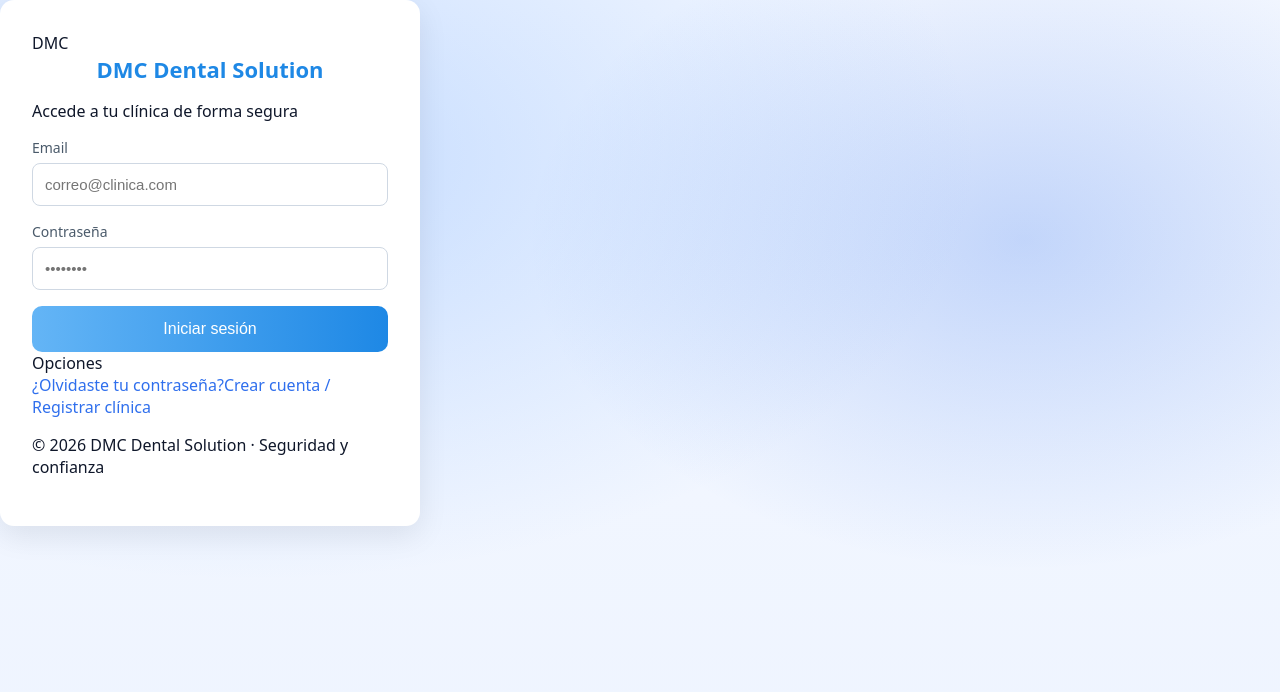
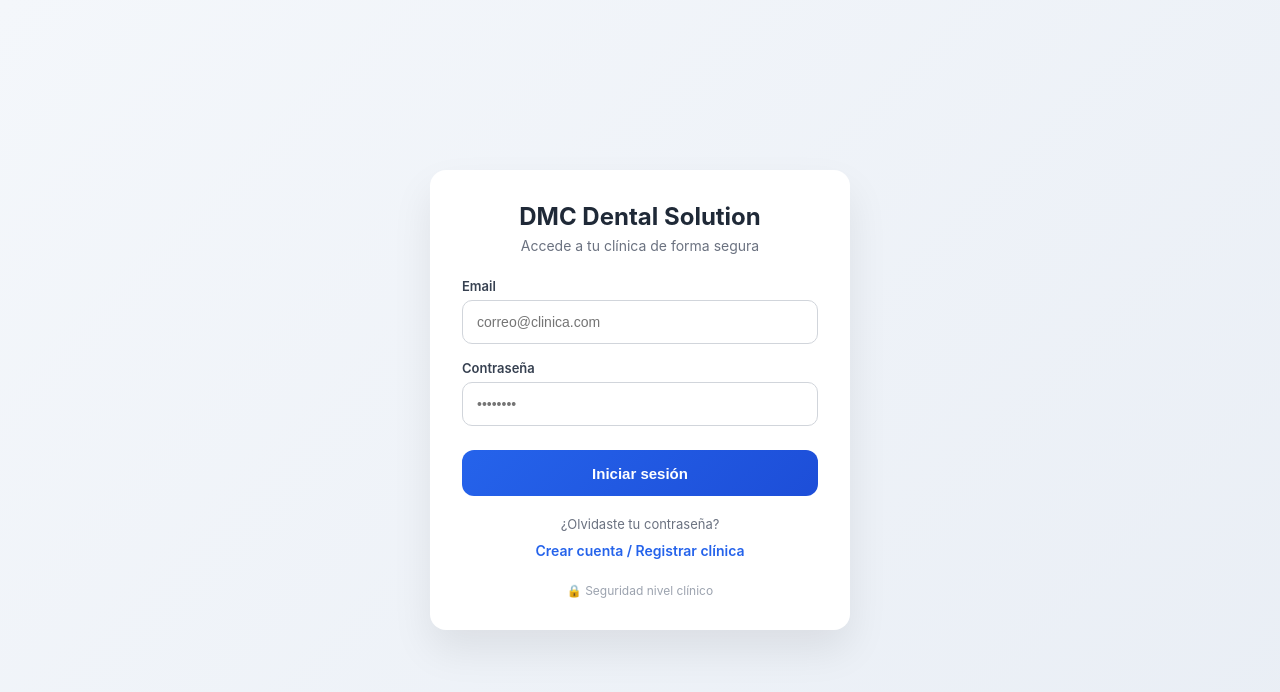
Before and after one commit to darlinenivar/dmc-dental-solution, a React (Vite) app: page /login in a window 1280 px wide. Shown: the top 692 px of the page. Built offline with nearby package versions, Linux system fonts and the light colour scheme.

Commit message:
Premium login UI + pro links

```diff
--- a/src/pages/Login.jsx
+++ b/src/pages/Login.jsx
@@ -17,7 +17,7 @@ export default function Login() {
     setLoading(true);
 
     try {
-      const { data, error } = await supabase.auth.signInWithPassword({
+      const { error } = await supabase.auth.signInWithPassword({
         email,
         password,
       });
@@ -27,88 +27,65 @@ export default function Login() {
         return;
       }
 
-      // ✅ Si logea bien, redirige
-      // Ajusta esta ruta si tu app usa otra (ej: "/dashboard" o "/")
-      if (data?.session) {
-        navigate("/dashboard");
-      } else {
-        // fallback por si Supabase tarda en devolver session
-        navigate("/dashboard");
-      }
+      navigate("/dashboard");
     } catch (err) {
-      setError(err?.message || "Error inesperado iniciando sesión.");
+      setError("Error inesperado. Intenta nuevamente.");
     } finally {
       setLoading(false);
     }
   };
 
   return (
-    <div className="login-wrapper">
+    <div className="login-page">
       <div className="login-card">
-        <div className="login-brand">
-          <div className="login-badge">DMC</div>
-          <div>
-            <h1 className="login-title">DMC Dental Solution</h1>
-            <p className="login-subtitle">Accede a tu clínica de forma segura</p>
-          </div>
+        <div className="login-header">
+          <h1>DMC Dental Solution</h1>
+          <p>Accede a tu clínica de forma segura</p>
         </div>
 
-        <form onSubmit={handleLogin} className="login-form">
-          <div className="input-group">
+        {error && <div className="login-error">{error}</div>}
+
+        <form onSubmit={handleLogin}>
+          <div className="login-field">
             <label>Email</label>
             <input
               type="email"
               placeholder="correo@clinica.com"
               value={email}
               onChange={(e) => setEmail(e.target.value)}
-              autoComplete="email"
               required
             />
           </div>
 
-          <div className="input-group">
+          <div className="login-field">
             <label>Contraseña</label>
             <input
               type="password"
               placeholder="••••••••"
               value={password}
               onChange={(e) => setPassword(e.target.value)}
-              autoComplete="current-password"
               required
             />
           </div>
 
-          {error ? <div className="login-error">{error}</div> : null}
-
-          {/* ✅ NO tocar lógica del submit */}
-          <button type="submit" className="login-button" disabled={loading}>
-            {loading ? (
-              <span className="btn-loading">
-                <span className="spinner" /> Ingresando...
-              </span>
-            ) : (
-              "Iniciar sesión"
-            )}
+          <button className="login-button" type="submit" disabled={loading}>
+            {loading ? "Ingresando..." : "Iniciar sesión"}
           </button>
         </form>
 
-        <div className="login-divider">
-          <span>Opciones</span>
-        </div>
-
         <div className="login-links">
-          <Link to="/forgot-password" className="link-premium">
+          <Link to="/forgot-password" className="link-muted">
             ¿Olvidaste tu contraseña?
           </Link>
 
-          <Link to="/register" className="link-premium secondary">
+          <Link to="/register" className="link-primary">
             Crear cuenta / Registrar clínica
           </Link>
         </div>
 
-        <p className="login-footnote">
-          © {new Date().getFullYear()} DMC Dental Solution · Seguridad y confianza
-        </p>
+        <div className="login-footer">
+          <span>🔒 Seguridad nivel clínico</span>
+        </div>
       </div>
     </div>
   );
--- a/src/styles/login.css
+++ b/src/styles/login.css
@@ -1,90 +1,147 @@
+/* ===== LOGIN PREMIUM UI ===== */
+
 .login-page {
   min-height: 100vh;
+  background: linear-gradient(135deg, #f4f7fb, #e9eef5);
   display: flex;
   align-items: center;
   justify-content: center;
-  background: #eef3f8; /* gris azulado */
-  padding: 16px;
+  font-family: "Inter", system-ui, sans-serif;
 }
 
 .login-card {
   width: 100%;
   max-width: 420px;
   background: #ffffff;
-  border-radius: 14px;
+  border-radius: 16px;
   padding: 32px;
-  box-shadow: 0 10px 30px rgba(0, 0, 0, 0.08);
+  box-shadow: 0 20px 40px rgba(0, 0, 0, 0.08);
+  animation: fadeIn 0.4s ease;
 }
 
-.login-card h1 {
+.login-header {
+  text-align: center;
+  margin-bottom: 24px;
+}
+
+.login-header h1 {
   margin: 0;
-  color: #1e88e5; /* azul clínico */
-  font-size: 22px;
+  font-size: 24px;
+  font-weight: 700;
+  color: #1f2937;
+}
+
+.login-header p {
+  margin-top: 6px;
+  font-size: 14px;
+  color: #6b7280;
+}
+
+.login-error {
+  background: #fee2e2;
+  color: #991b1b;
+  padding: 10px 12px;
+  border-radius: 8px;
+  font-size: 14px;
+  margin-bottom: 16px;
   text-align: center;
 }
 
-.subtitle {
-  text-align: center;
-  color: #6b7c93;
-  margin-bottom: 24px;
+.login-field {
+  display: flex;
+  flex-direction: column;
+  margin-bottom: 16px;
 }
 
-label {
-  display: block;
-  font-size: 14px;
-  color: #4a5a6a;
+.login-field label {
+  font-size: 13px;
+  font-weight: 600;
+  color: #374151;
   margin-bottom: 6px;
 }
 
-input {
-  width: 100%;
-  padding: 12px;
-  border-radius: 8px;
-  border: 1px solid #cfd8e3;
-  margin-bottom: 16px;
-  font-size: 15px;
+.login-field input {
+  height: 44px;
+  border-radius: 10px;
+  border: 1px solid #d1d5db;
+  padding: 0 14px;
+  font-size: 14px;
+  transition: border 0.2s, box-shadow 0.2s;
 }
 
-input:focus {
+.login-field input:focus {
   outline: none;
-  border-color: #64b5f6;
+  border-color: #2563eb;
+  box-shadow: 0 0 0 3px rgba(37, 99, 235, 0.15);
 }
 
-button {
+.login-button {
   width: 100%;
-  padding: 14px;
-  border-radius: 10px;
+  height: 46px;
+  border-radius: 12px;
   border: none;
-  background: linear-gradient(90deg, #64b5f6, #1e88e5);
-  color: white;
-  font-size: 16px;
+  margin-top: 8px;
+  background: linear-gradient(135deg, #2563eb, #1d4ed8);
+  color: #ffffff;
+  font-size: 15px;
+  font-weight: 600;
   cursor: pointer;
+  transition: transform 0.1s, box-shadow 0.1s;
 }
 
-button:disabled {
-  opacity: 0.6;
+.login-button:hover {
+  transform: translateY(-1px);
+  box-shadow: 0 10px 20px rgba(37, 99, 235, 0.25);
+}
+
+.login-button:disabled {
+  opacity: 0.7;
   cursor: not-allowed;
 }
 
-.error {
-  background: #fdecea;
-  color: #c62828;
-  padding: 10px;
-  border-radius: 8px;
-  font-size: 14px;
-  margin-bottom: 12px;
-}
-
-.links {
-  margin-top: 18px;
+.login-links {
+  margin-top: 20px;
   display: flex;
   flex-direction: column;
-  gap: 8px;
+  gap: 10px;
   text-align: center;
 }
 
-.links a {
-  color: #1e88e5;
-  font-size: 14px;
+.link-muted {
+  font-size: 13px;
+  color: #6b7280;
   text-decoration: none;
 }
+
+.link-muted:hover {
+  text-decoration: underline;
+}
+
+.link-primary {
+  font-size: 14px;
+  font-weight: 600;
+  color: #2563eb;
+  text-decoration: none;
+}
+
+.link-primary:hover {
+  text-decoration: underline;
+}
+
+.login-footer {
+  margin-top: 24px;
+  text-align: center;
+  font-size: 12px;
+  color: #9ca3af;
+}
+
+@keyframes fadeIn {
+  from {
+    opacity: 0;
+    transform: translateY(10px);
+  }
+  to {
+    opacity: 1;
+    transform: translateY(0);
+  }
+}
```
